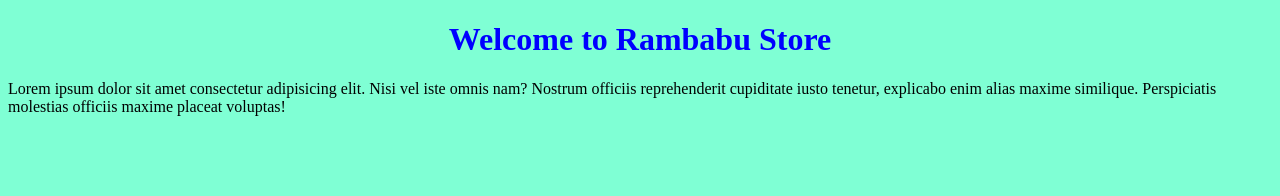
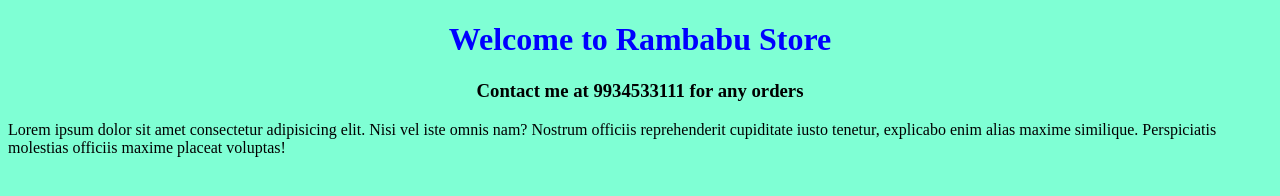
Before and after one commit to vikartp/rambabu-biz, a plain HTML site: page index.html in a window 1280 px wide. Drawn offline with Linux system fonts and the light colour scheme.

Commit message:
contact info update

```diff
--- a/index.html
+++ b/index.html
@@ -10,6 +10,9 @@
             color: blue;
             text-align: center;
         }
+        h3{
+            text-align: center;
+        }
         body{
             background-color: aquamarine;
         }
@@ -17,6 +20,7 @@
 </head>
 <body>
     <h1>Welcome to Rambabu Store</h1>
+    <h3>Contact me at 9934533111 for any orders</h3>
     Lorem ipsum dolor sit amet consectetur adipisicing elit. Nisi vel iste omnis nam?
     Nostrum officiis reprehenderit cupiditate iusto tenetur, explicabo enim alias maxime similique. Perspiciatis molestias officiis maxime placeat voluptas!
 </body>
```
